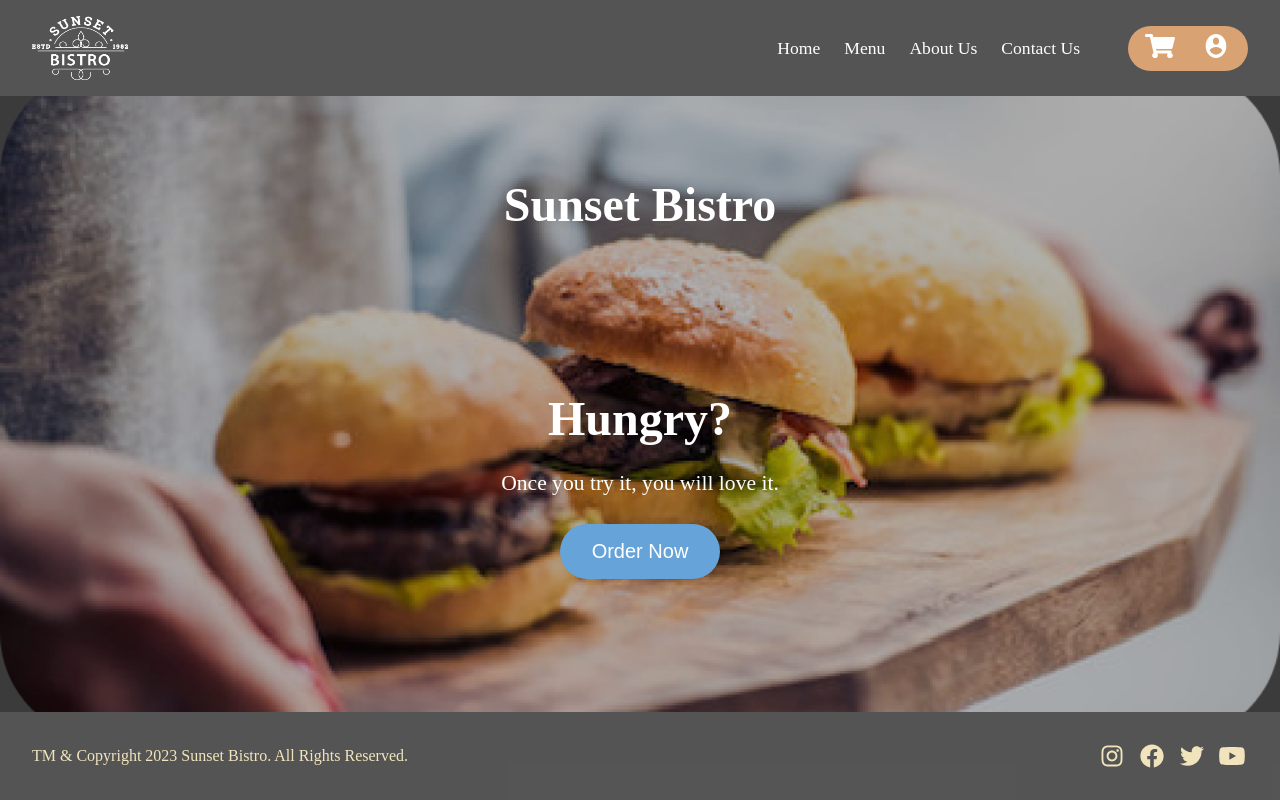
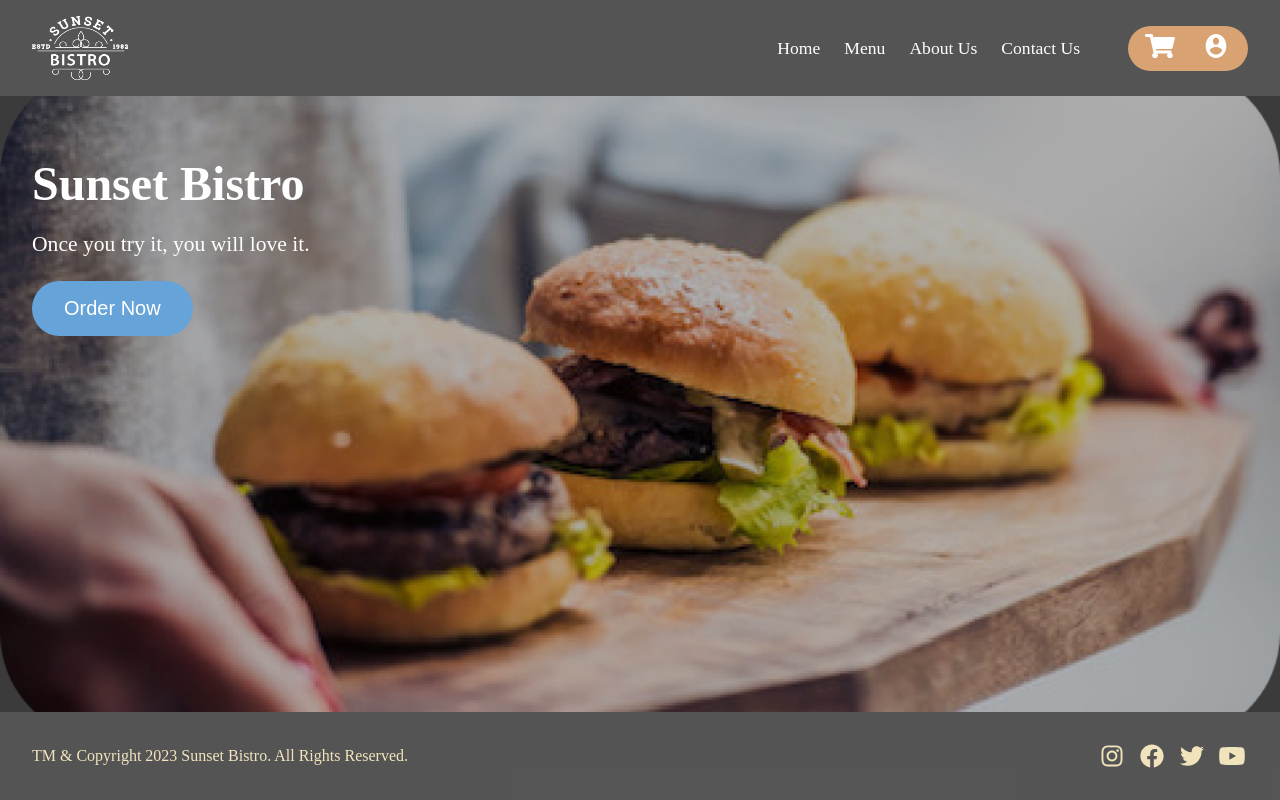
Before and after one commit to PROG1896-Capstone/capstone-frontend, a Next.js app: page / in a window 1280 px wide. Built offline with nearby package versions, Linux system fonts and the light colour scheme.

Commit message:
Update home page

```diff
--- a/src/app/home.module.css
+++ b/src/app/home.module.css
@@ -1,7 +1,7 @@
 .page {
   display: flex;
   flex-direction: column;
-  justify-content: center;
+  justify-content: flex-start;
   align-items: stretch;
   gap: 1.5rem;
   background: url("../assets/img-home-burgers.png");
@@ -10,23 +10,15 @@
   background-repeat: no-repeat;
 }
 
-.page_container {
-  display: flex;
-  flex-direction: column;
-  justify-content: space-around;
-  align-items: center;
-  gap: 1.75rem;
-  flex-grow: 1;
-  background-color: rgba(0, 0, 0, 0.3);
-  padding: 1rem 2rem 4rem;
-}
-
 .container {
   display: flex;
   flex-direction: column;
   justify-content: flex-start;
-  align-items: center;
-  gap: 1.75rem;
+  align-items: flex-start;
+  gap: 1.5rem;
+  flex-grow: 1;
+  background-color: rgba(0, 0, 0, 0.3);
+  padding: 4rem 2rem;
 }
 
 .heading {
--- a/src/app/page.jsx
+++ b/src/app/page.jsx
@@ -3,15 +3,12 @@ import styles from "./home.module.css";
 export const Home = () => {
   return (
     <div className={styles.page}>
-      <div className={styles.page_container}>
+      <div className={styles.container}>
         <h1 className={styles.heading} id={styles.title}>
           Sunset Bistro
         </h1>
-        <div className={styles.container}>
-          <h1 className={styles.heading}>Hungry?</h1>
-          <p className={styles.paragraph}>Once you try it, you will love it.</p>
-          <button className={styles.btn}>Order Now</button>
-        </div>
+        <p className={styles.paragraph}>Once you try it, you will love it.</p>
+        <button className={styles.btn}>Order Now</button>
       </div>
     </div>
   );
```
